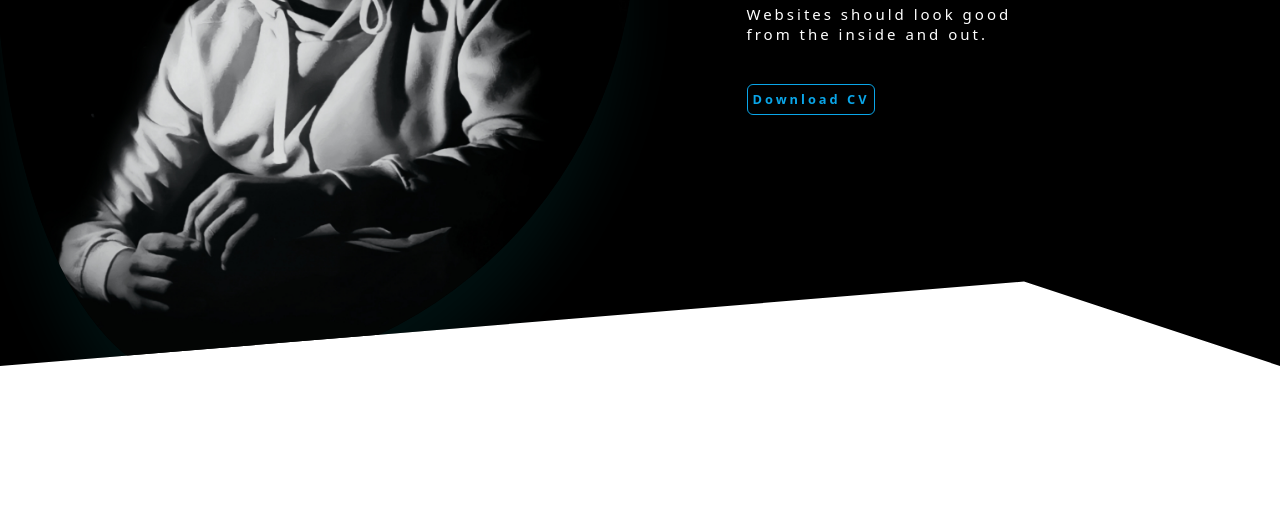
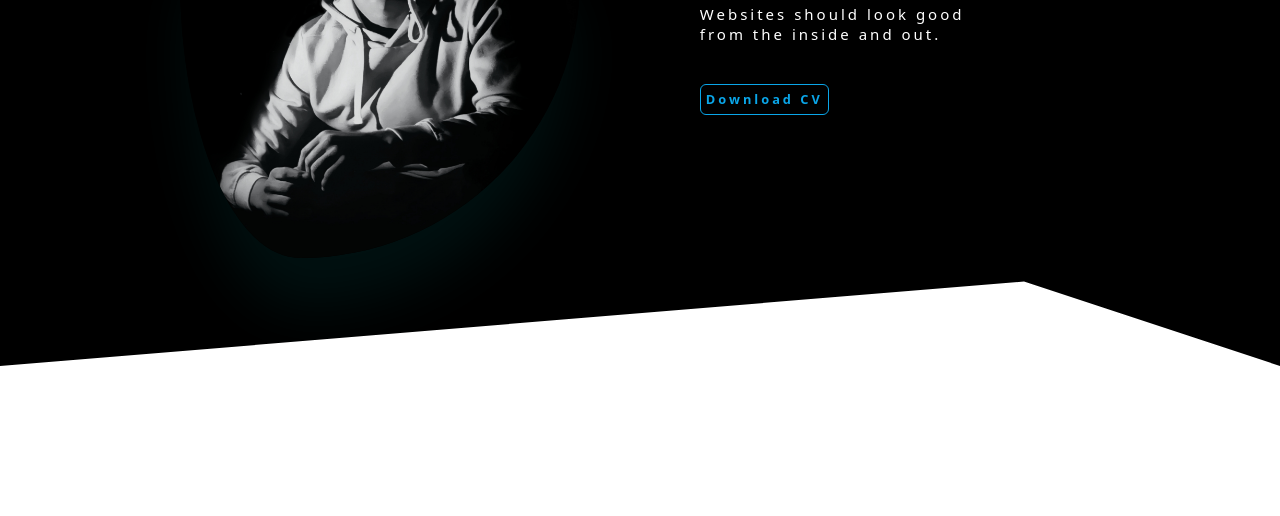
Before and after one commit to amazinginfo/Portfolio-website, a plain HTML site: page index.html in a window 1280 px wide. Shown: the part 284-800 px from the top of the page. Drawn offline with nearby package versions, Linux system fonts and the light colour scheme.

Commit message:
css move to main folder

```diff
--- a/index.html
+++ b/index.html
@@ -10,8 +10,8 @@
       <link href="https://cdn.jsdelivr.net/npm/bootstrap@5.2.0/dist/css/bootstrap.min.css" rel="stylesheet"
             integrity="sha384-gH2yIJqKdNHPEq0n4Mqa/HGKIhSkIHeL5AyhkYV8i59U5AR6csBvApHHNl/vI1Bx" crossorigin="anonymous">
 
-      <link rel="stylesheet" href="css/style.css">
-      <link rel="stylesheet" href="css/media.css">
+      <link rel="stylesheet" href="style.css">
+      <link rel="stylesheet" href="media.css">
 
 
 </head>
--- a/css/style.css
+++ b/style.css
@@ -94,7 +94,7 @@ opacity: 0;
 }
 
 .hero .container .row .col-12 img {
-      width: 50vmax;
+      width: 50vmin;
       position: relative;
       top: 5vh;
       padding: 0;
```
Also changed, not shown: media.css (renamed from css/media.css).
